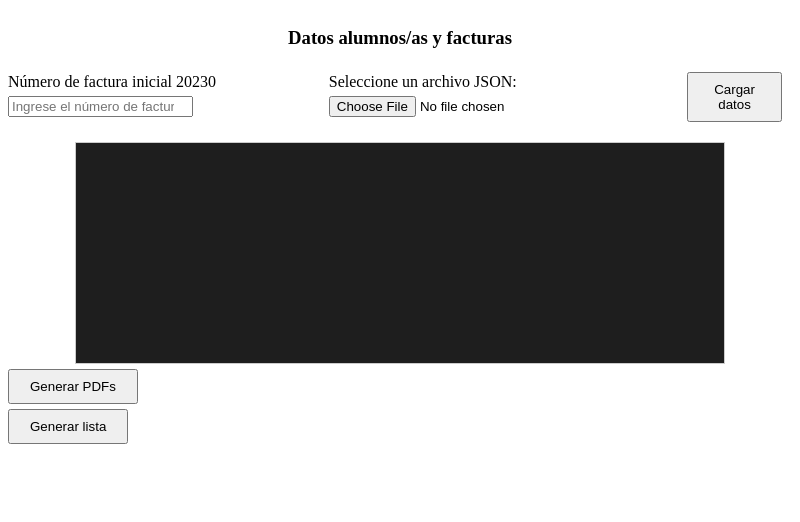
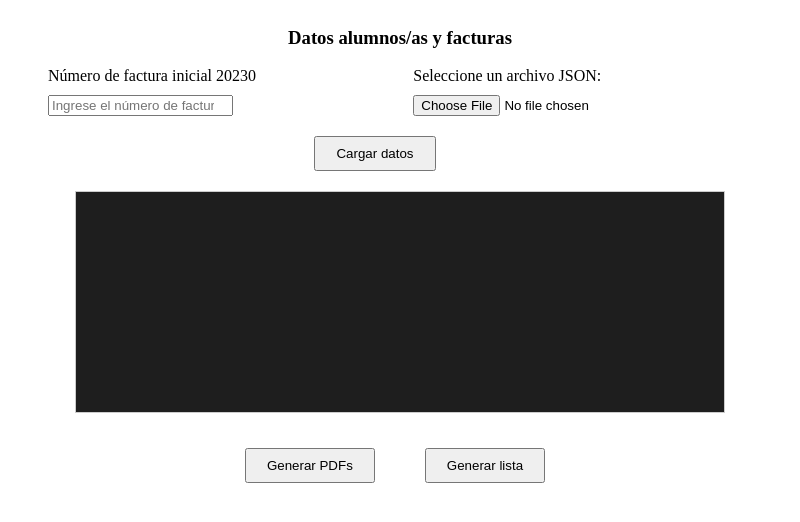
Before and after one commit to GimenaMotto/interfaz, an Electron app: page index.html in a window 800 px wide. Drawn offline with Linux system fonts and the light colour scheme.

Commit message:
add-style

```diff
--- a/index.html
+++ b/index.html
@@ -5,7 +5,7 @@
   <title>Oposiciones Arquitectos Madrid Facturación</title>
   <style>
     /* Estilos para simular la consola */
-    #console {
+    .console {
       background-color: #1E1E1E;
       color: #FFFFFF;
       font-family: monospace;
@@ -48,40 +48,49 @@
     .flex-item {
       margin-right: 10px; /* Agrega espacio entre elementos */
     }
+
+    .margin-button {
+      margin-top: 30px;
+
+
+    }
   </style>
 </head>
 <body>
   <div id="container">
     <h3>Datos alumnos/as y facturas</h3>
-    <div class="flex-container">
+    <div class="flex-container" style="justify-content: center;">
       <div class="flex-item">
-        <label for="lastNumberInput">Número de factura inicial 20230</label>
-        <input type="number" id="lastNumberInput" placeholder="Ingrese el número de factura">
+        <label for="lastNumberInput" style="margin-left: 40px; margin-top: 20px;" >Número de factura inicial 20230</label>
+        <input type="number" id="lastNumberInput" placeholder="Ingrese el número de factura" style="margin-left: 40px; margin-top: 10px;">
       </div>
       <div class="flex-item">
-        <label for="jsonFileInput">Seleccione un archivo JSON:</label>
-        <input type="file" id="jsonFileInput">
-      </div>
-      <div class="flex-item">
-        <button onclick="loadData()">Cargar datos</button>
+        <label for="jsonFileInput" style="margin-top: 20px;">Seleccione un archivo JSON:</label>
+        <input type="file" id="jsonFileInput" style="margin-top: 10px;">
       </div>
     </div>
+      <div class="flex-item" style="text-align: left;">
+        <button onclick="loadData()" style="margin-right: 40px; margin-top: 20px;">Cargar datos</button>
+      </div>
+
 
     <!-- Elemento para simular la consola -->
-    <div id="console"></div>
+    <div id="console" class="console"></div>
 
   </div>
 
-  <div class="flex-item">
-    <button onclick="selectDirectoryAndGeneratePDFs()">Generar PDFs</button> <!-- Botón para generar los PDFs -->
-  </div>
-
-      <!-- Botón para generar y guardar el Excel -->
+  <div class="margin-button">
+    <div class="flex-container" style="justify-content: center;">
       <div class="flex-item">
-        <button onclick="generateExcel()">Generar lista</button>
+      <button onclick="selectDirectoryAndGeneratePDFs()" style="margin-left: 20px; margin-right: 20px;">Generar PDFs</button>
       </div>
 
+     <div class="flex-item">
+      <button onclick="generateExcel()" style="margin-right: 20px; margin-left: 20px;">Generar lista</button>
+      </div>
     </div>
+ </div>
+
   <script>
     // Función para cargar el archivo JSON y el número de la primer factura
     function loadData() {
```
Also changed, not shown: preload.js (line endings or trailing spaces).
